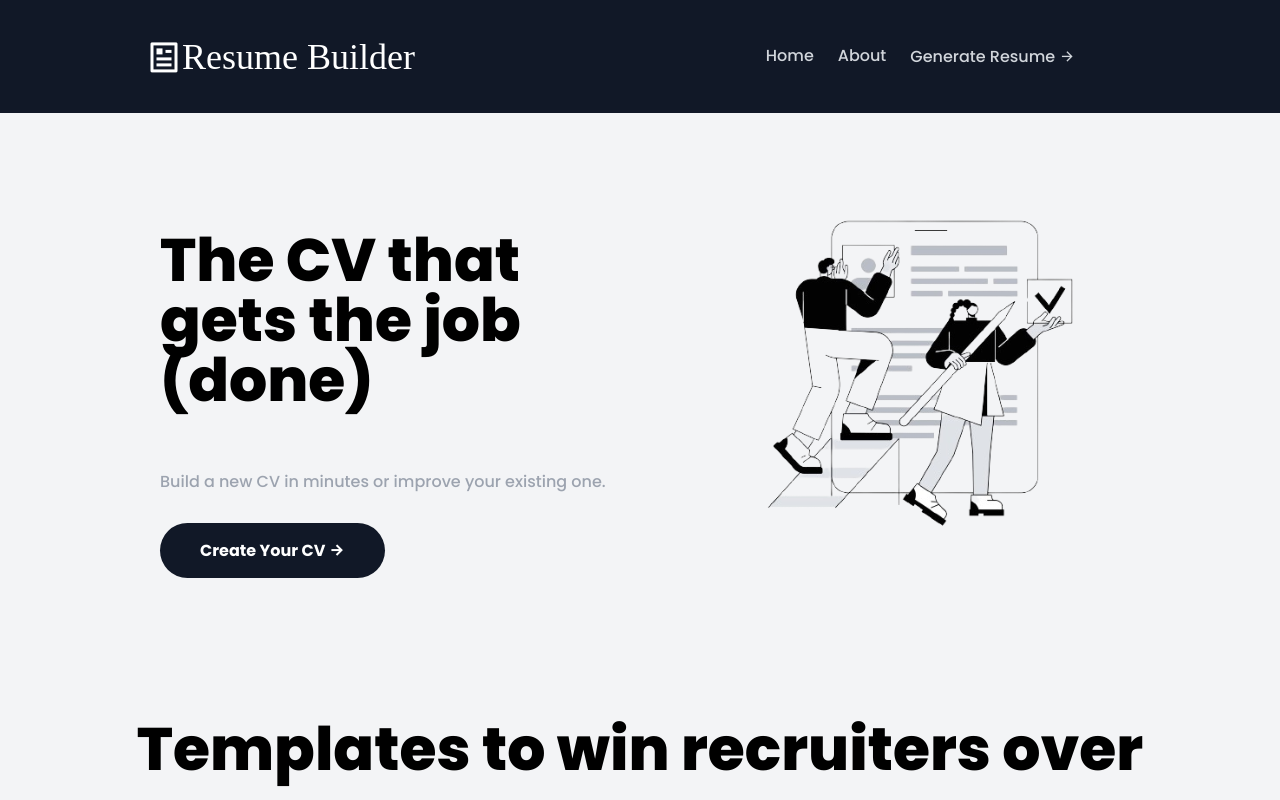
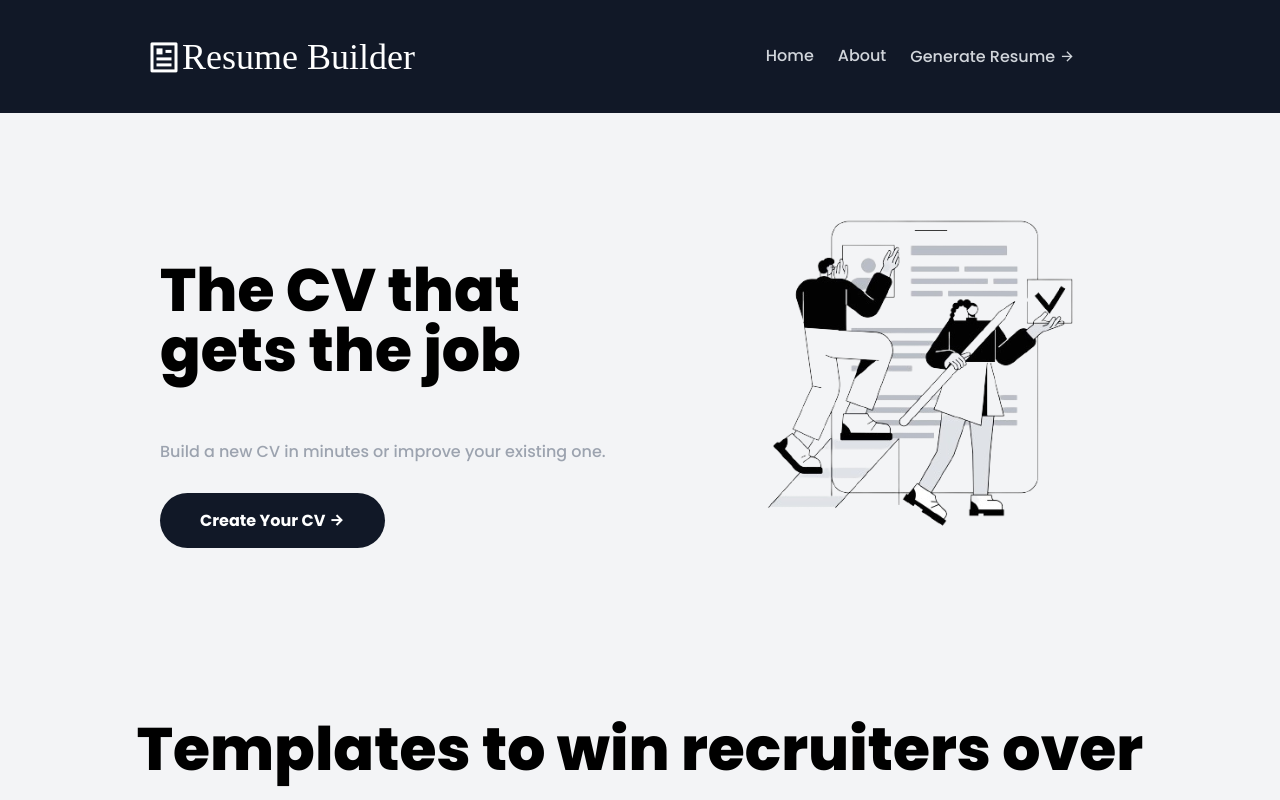
Before and after one commit to Dhruv715/Resume-builder-app, a React (Create React App) app: page / in a window 1280 px wide. Shown: the top 800 px of the page. Built offline with nearby package versions, Linux system fonts and the light colour scheme; the HTML template or start-up script is replaced by a standard one; a web font is replaced by a local one.

Commit message:
some changes commit

```diff
--- a/src/component/LandingPage.js
+++ b/src/component/LandingPage.js
@@ -12,7 +12,7 @@ function LandingPage() {
             className="font-extrabold text-center text-4xl lg:text-6xl lg:text-left sm:text-5xl md:text-5xl lg:px-10 lg:py-4 md:py-3 sm:py-4"
             style={{ fontFamily: "poppins" }}
           >
-            The CV that gets the job (done)
+            The CV that gets the job
           </h1>
           <p
             className="text-center lg:ps-10 py-5 md:py-10 leading-8 font-medium pe-5 lg:text-left text-gray-400"
```
